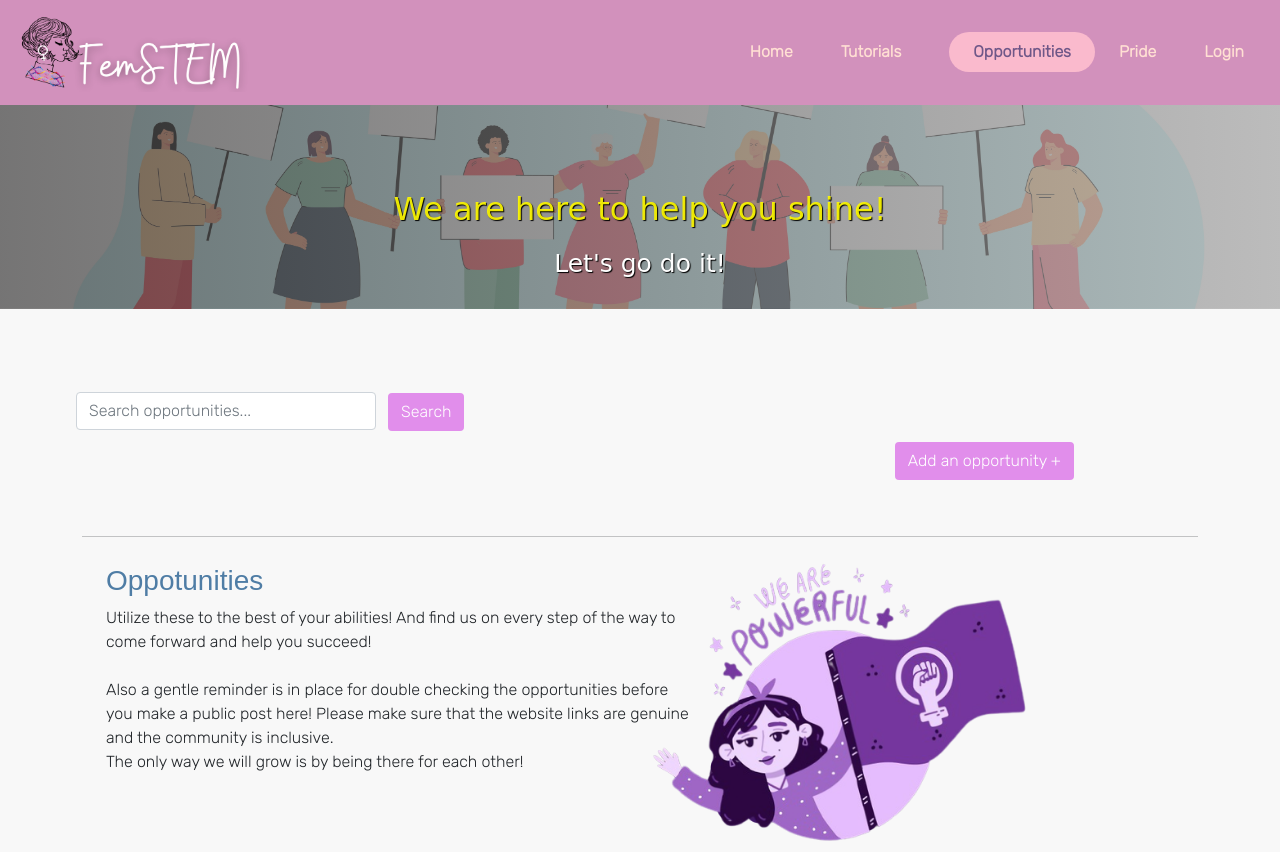
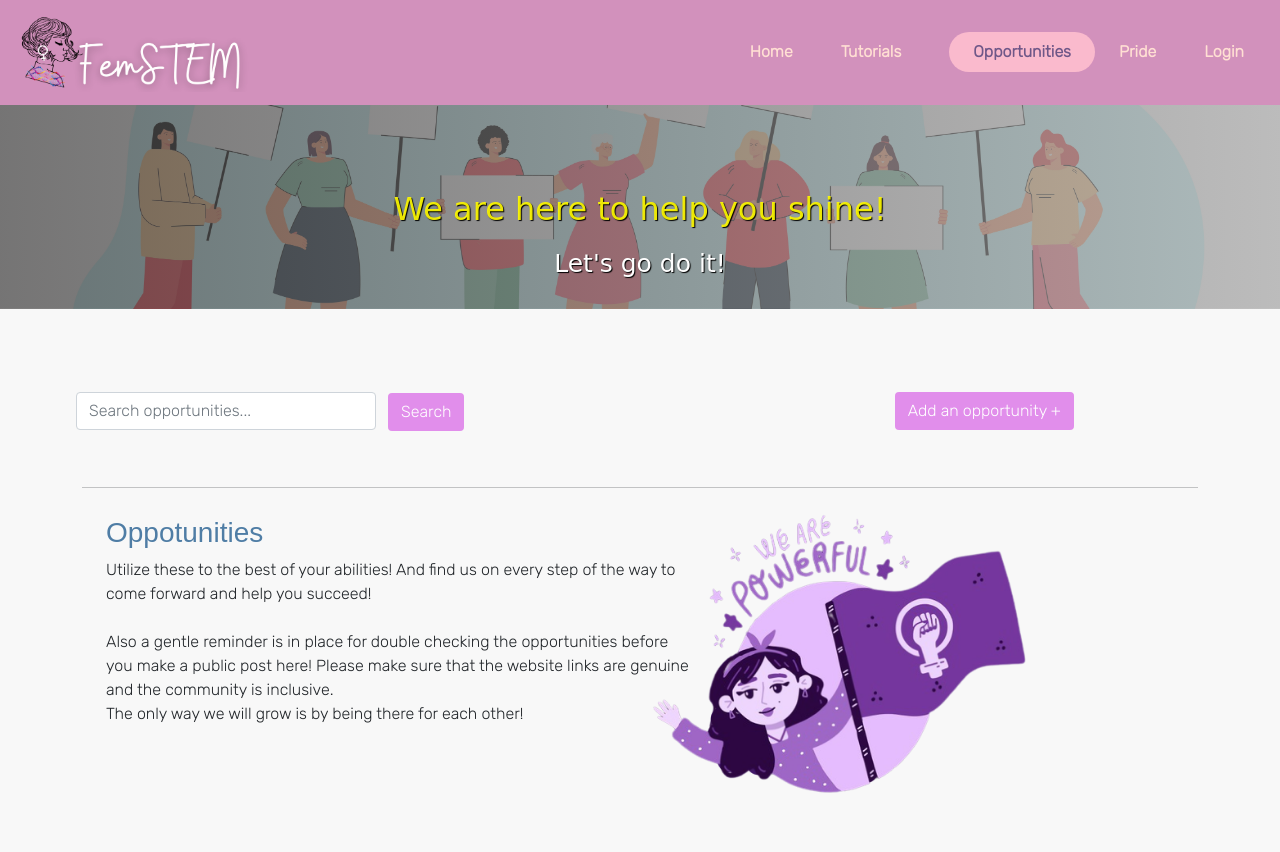
Before and after one commit to Fem-STEM/FemSTEM-Web-App, a Node server app: page /opportunities in a window 1280 px wide. Shown: the top 852 px of the page. Run offline with Node 20, Linux system fonts and the light colour scheme; data that the repository does not hold is empty; some libraries are stand-ins or nearby versions; some web fonts are replaced.

Commit message:
Remove Margin From Add Button, to Make it align

```diff
--- a/views/opportunities.ejs
+++ b/views/opportunities.ejs
@@ -244,7 +244,7 @@
         </form>
       </div>
 
-      <div class="col-lg-3" style="margin-top: 4%; margin-right: 1%">
+      <div class="col-lg-3" style="margin-right: 1%">
         <button class="btn btn-small my-2 my-sm-0" id="add">
           Add an opportunity +
         </button>
```
